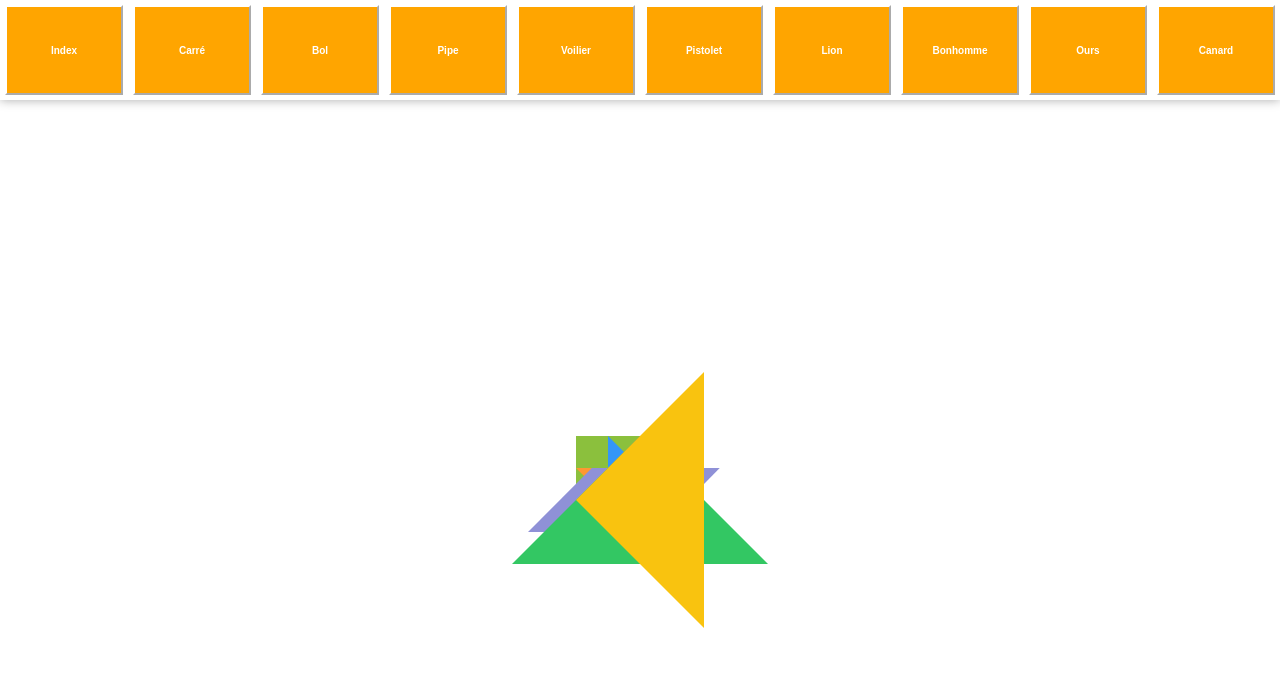
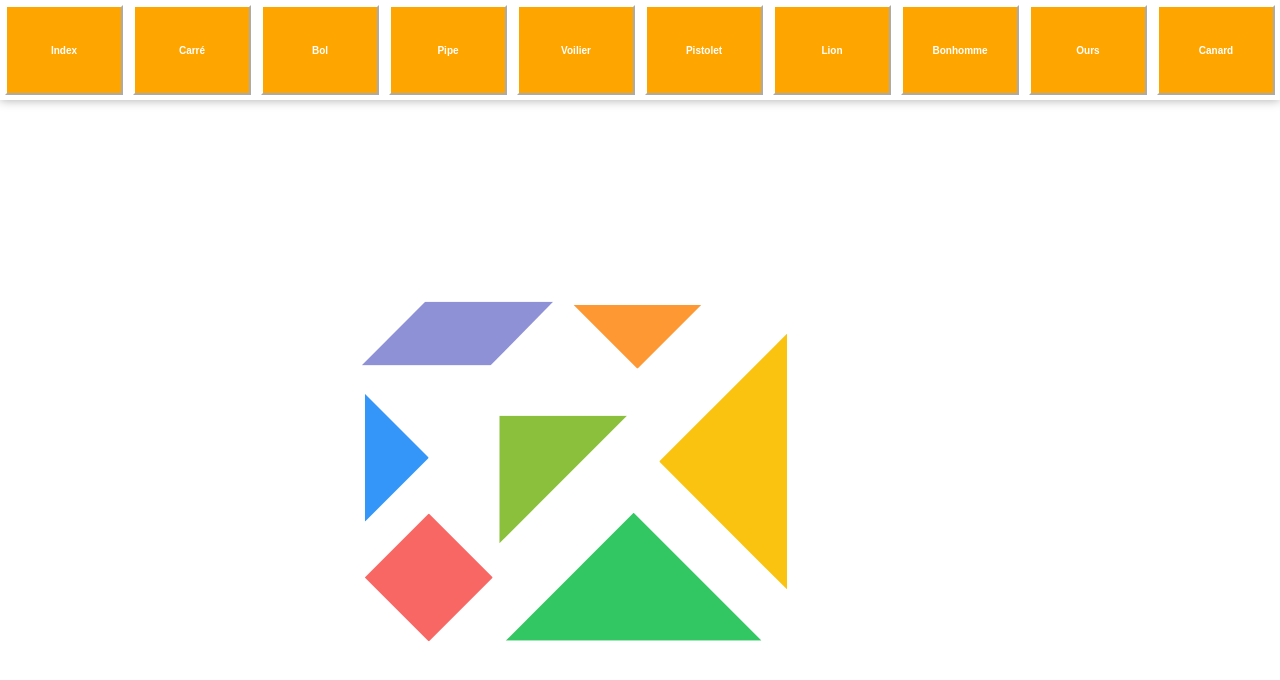
Before and after one commit to ins-intangram/tangram, a plain HTML site: page index.html in a window 1280 px wide. Both pictures are taken after a click on the button "Index". Drawn offline with Linux system fonts and the light colour scheme.

Commit message:
position0+maj index

```diff
--- /dev/null
+++ b/Stylesheets/position0.css
@@ -0,0 +1,34 @@
+.bigYellow-Triangle {
+    transform: translateX(6.5em) translateY(-3em) rotate(0deg);
+    transition: transform 1s cubic-bezier(.45, -1.12, .35, 1.78);
+}
+
+.bigGreen-Triangle {
+    transform: translateX(-0.5em) translateY(6em) rotate(0deg);
+    transition: transform 1s cubic-bezier(.45, -1.12, .35, 1.78);
+}
+
+.blue-Triangle {
+    transform: translateX(-19em) translateY(-3.3em) rotate(0deg);
+    transition: transform 1s cubic-bezier(.45, -1.12, .35, 1.78);
+}
+
+.red-Square {
+    transform: translate(-16.5em, 6.05em) rotate(0deg);
+    transition: transform 1s cubic-bezier(.45, -1.12, .35, 1.78);
+}
+
+.blue-Parallelogram {
+    transform: translateX(-13em) translateY(-13em) rotate(360deg);
+    transition: transform 1s cubic-bezier(.45, -1.12, .35, 1.78);
+}
+
+.orange-Triangle {
+    transform: translateX(-0.2em) translateY(-12.75em) rotate(0deg);
+    transition: transform 1s cubic-bezier(.45, -1.12, .35, 1.78);
+}
+
+.greenSmallTriangle {
+    transform: translateX(-6em) translateY(-1.6em) rotate(0deg);
+    transition: transform 1s cubic-bezier(.45, -1.12, .35, 1.78);
+}
--- a/index.html
+++ b/index.html
@@ -16,7 +16,7 @@
             <span></span>
         </div>
         <div class="nav">
-            <button onclick="swap('Stylesheets/index.css')"> Index</button>
+            <button onclick="swap('Stylesheets/position0.css')"> Index</button>
             <button onclick="swap('Stylesheets/origin-square.css')"> Carré</button>
             <button onclick="swap('Stylesheets/bol.css')"> Bol</button>
             <button onclick="swap('Stylesheets/pipe.css')"> Pipe</button>
```
